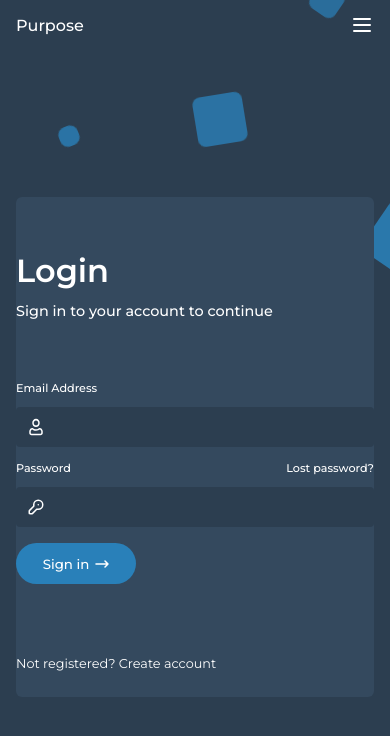
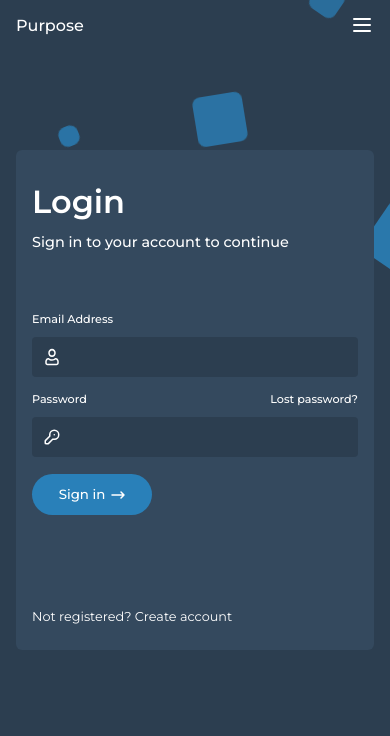
Before and after one commit to georgefaulkner1/React-Demo-Single-Page, a React (Vite) app: page / in a window 390 px wide. Shown: the top 736 px of the page. Built offline with nearby package versions, Linux system fonts and the light colour scheme.

Commit message:
Mobile Test

```diff
--- a/src/stylesheets/main.css
+++ b/src/stylesheets/main.css
@@ -460,6 +460,7 @@ body {
     .small-hero {
         width: 100vw;
         overflow: hidden;
+        margin: 50px auto;
     }
 
     .login-container {
@@ -467,6 +468,28 @@ body {
     }
 
     .inner-login-container {
-        width: 100%;
+        width: calc(100% - 2em);
+    }
+
+    .inner-login-container .login-header {
+        margin-top: 1em;
+        font-size: 2em;
+        font-weight: 600;
+        padding: 0;
+    }
+
+    .inner-login-container .login-statement {
+        margin: 0.8em 0 3.5em 0;
+        font-size: 0.9em;
+        font-weight: 500;
+        padding: 0;
+    }
+
+    .inner-login-container .input-container {
+        height: 80px;
+        display: flex;
+        flex-direction: column;
+
+        outline: var(--scaffold);
     }
 }
```
